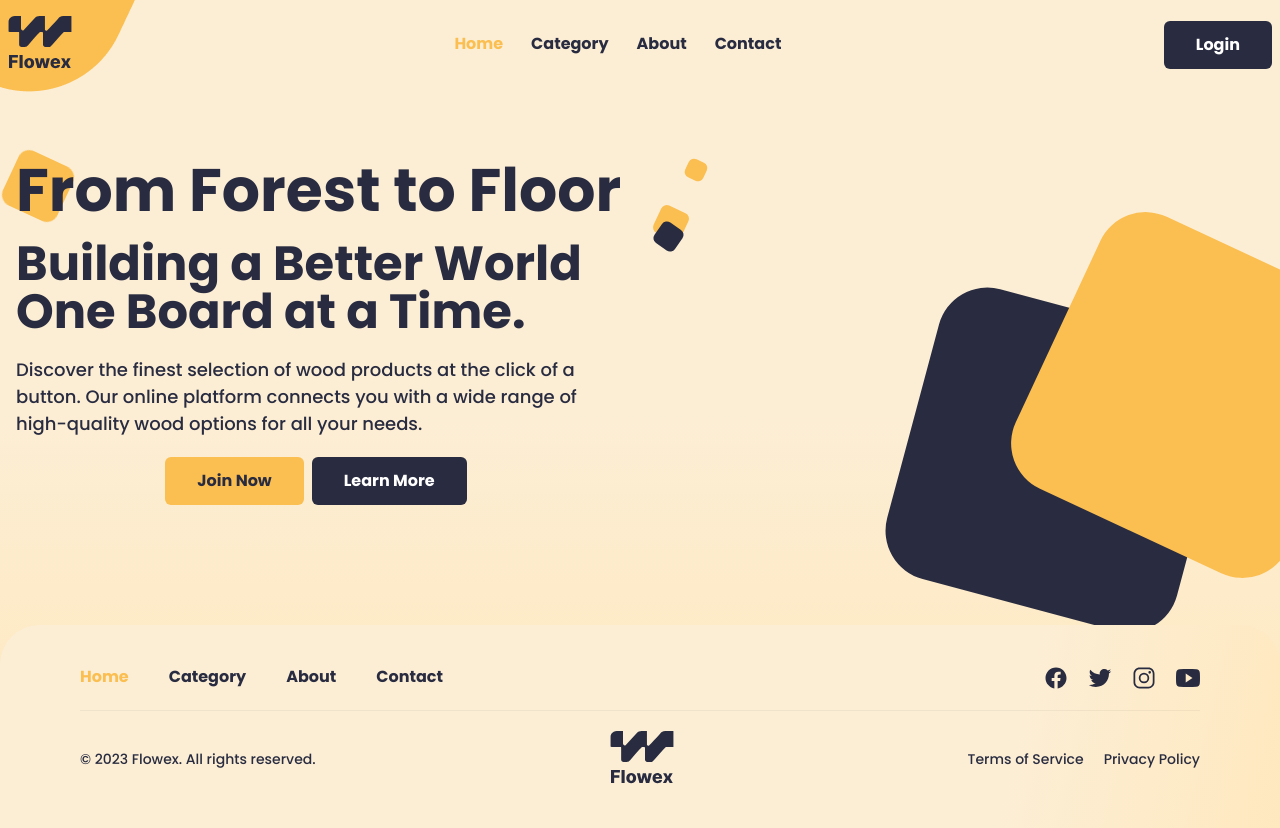
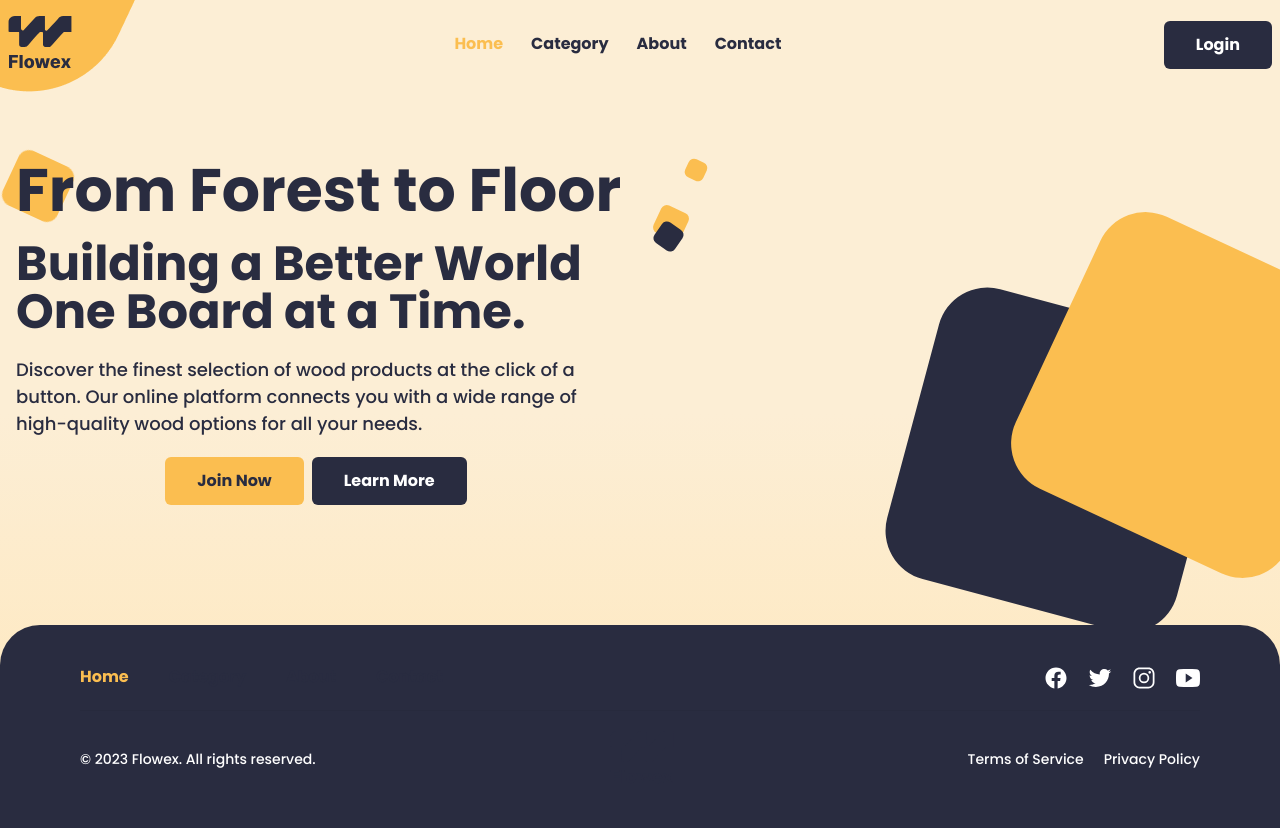
Before and after one commit to angieleba/Flowex.Frontend, a Next.js app: page / in a window 1280 px wide. Built offline with nearby package versions, Linux system fonts and the light colour scheme.

Commit message:
Update footer

```diff
--- a/components/Layout/Footer.tsx
+++ b/components/Layout/Footer.tsx
@@ -1,26 +1,52 @@
-import { Box, Text, Container, Flex, HStack, Icon, Divider } from '@chakra-ui/react';
-import { IoLogoInstagram, IoLogoFacebook, IoLogoTwitter, IoLogoYoutube } from 'react-icons/io5';
-import Logo from '../Logo/Logo';
-import MenuLink from '../MenuLink/MenuLink';
-import menuLinks from 'data/menuLinks.json';
+import {
+  Box,
+  Text,
+  Container,
+  Flex,
+  HStack,
+  Icon,
+  Divider,
+} from "@chakra-ui/react";
+import {
+  IoLogoInstagram,
+  IoLogoFacebook,
+  IoLogoTwitter,
+  IoLogoYoutube,
+} from "react-icons/io5";
+import Logo from "../Logo/Logo";
+import MenuLink from "../MenuLink/MenuLink";
+import menuLinks from "data/menuLinks.json";
 
 const Footer = () => {
   return (
     <Box as="footer">
       <Container
         maxW="container.xl"
-        bg="gradient.footer"
+        bg="brand.blue"
+        color="white"
         borderTopRadius="40px"
         py="10"
         px={{ base: 5, md: 20 }}
       >
-        <Flex justifyContent="space-between" gap={5} flexDir={{ base: 'column', md: 'row' }}>
-          <HStack gap={{ base: 5, md: 10 }} flexDir={{ base: 'column', md: 'row' }}>
+        <Flex
+          justifyContent="space-between"
+          gap={5}
+          flexDir={{ base: "column", md: "row" }}
+        >
+          <HStack
+            gap={{ base: 5, md: 10 }}
+            flexDir={{ base: "column", md: "row" }}
+          >
             {menuLinks.map((item) => (
-              <MenuLink key={item.name} text={item.name} link={item.link} />
+              <MenuLink
+                key={item.name}
+                text={item.name}
+                link={item.link}
+                inactiveColor="white"
+              />
             ))}
           </HStack>
-          <HStack gap="5" justifyContent={{ base: 'center', md: 'initial' }}>
+          <HStack gap="5" justifyContent={{ base: "center", md: "initial" }}>
             <Icon as={IoLogoFacebook} fontSize="2xl" />
             <Icon as={IoLogoTwitter} fontSize="2xl" />
             <Icon as={IoLogoInstagram} fontSize="2xl" />
@@ -31,7 +57,7 @@ const Footer = () => {
         <Flex
           justifyContent="space-between"
           alignItems="center"
-          flexDir={{ base: 'column-reverse', md: 'row' }}
+          flexDir={{ base: "column-reverse", md: "row" }}
           gap="5"
         >
           <Text fontSize="sm" fontWeight="medium">
```
